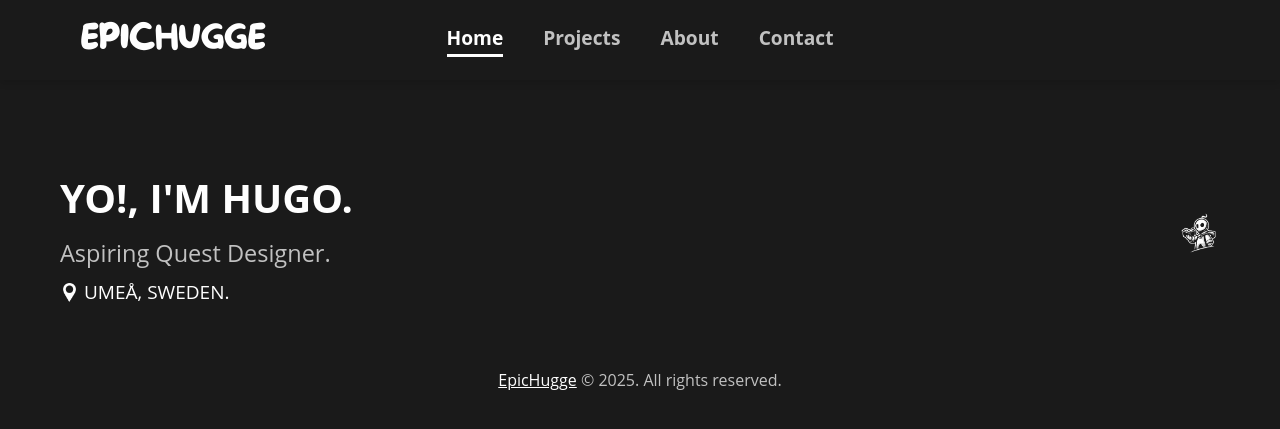
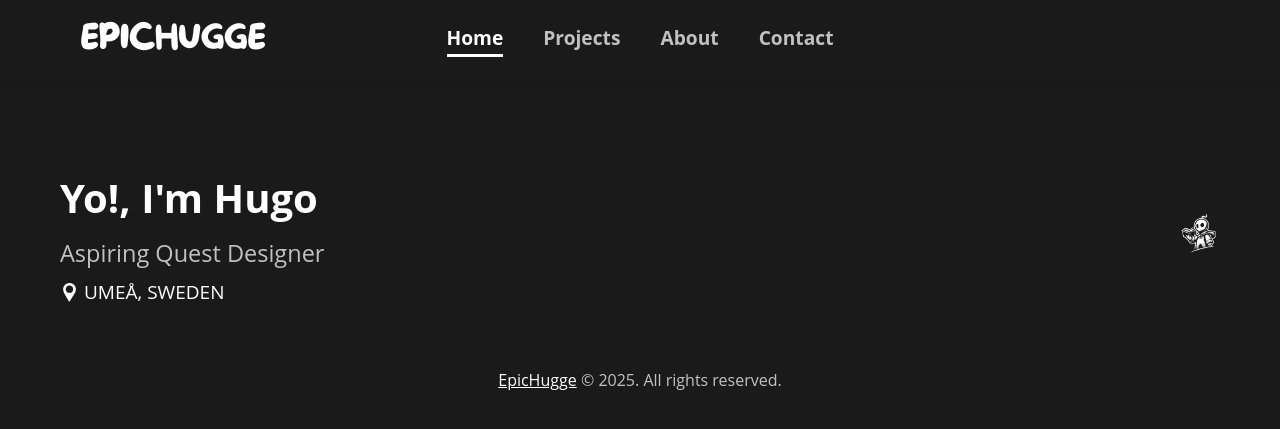
Before and after one commit to EpicHugge/EpicHugge.github.io, a Jekyll site: the page built from index.markdown, in a window 1280 px wide. Shown: the top 429 px of the page. Built offline with Jekyll 4.4.1, drawn with Linux system fonts in a browser that asks for light colours; some web fonts are replaced.

Commit message:
Update default.html

```diff
--- a/_layouts/default.html
+++ b/_layouts/default.html
@@ -47,11 +47,11 @@
       <!-- Introduction Section -->
       <div class="introduction">
         <div class="intro-text">
-          <p class="intro-main">YO!, I'M HUGO.</p>
-          <p class="intro-sub">Aspiring Quest Designer.</p>
+          <p class="intro-main">Yo!, I'm Hugo</p>
+          <p class="intro-sub">Aspiring Quest Designer</p>
           <p class="intro-location">
             <img src="{{ '/assets/images/location-pointer.png' | relative_url }}" alt="Location Pointer" class="location-pointer">
-            UMEÅ, SWEDEN.
+            UMEÅ, SWEDEN
           </p>
         </div>
         <div class="intro-logo">
```
